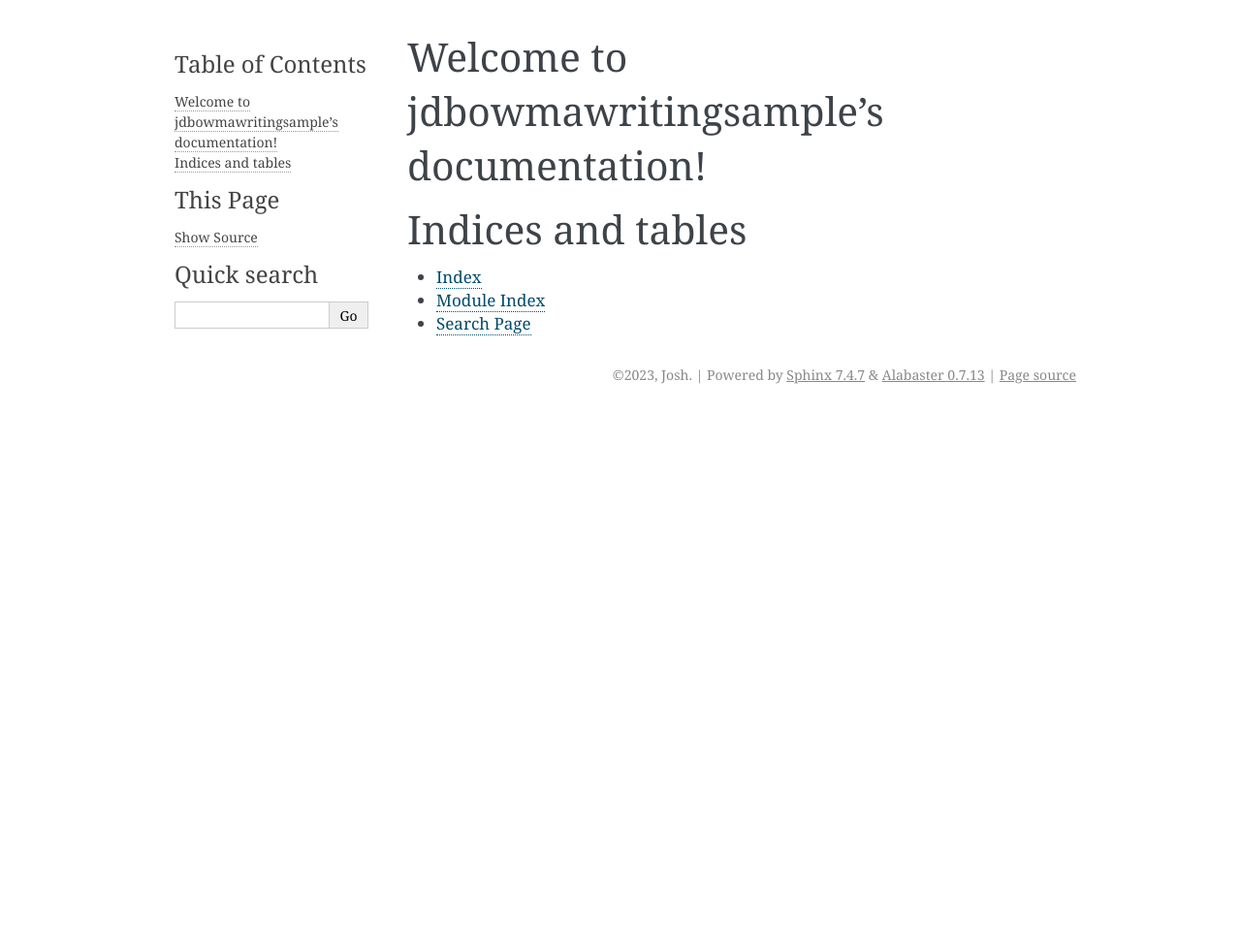
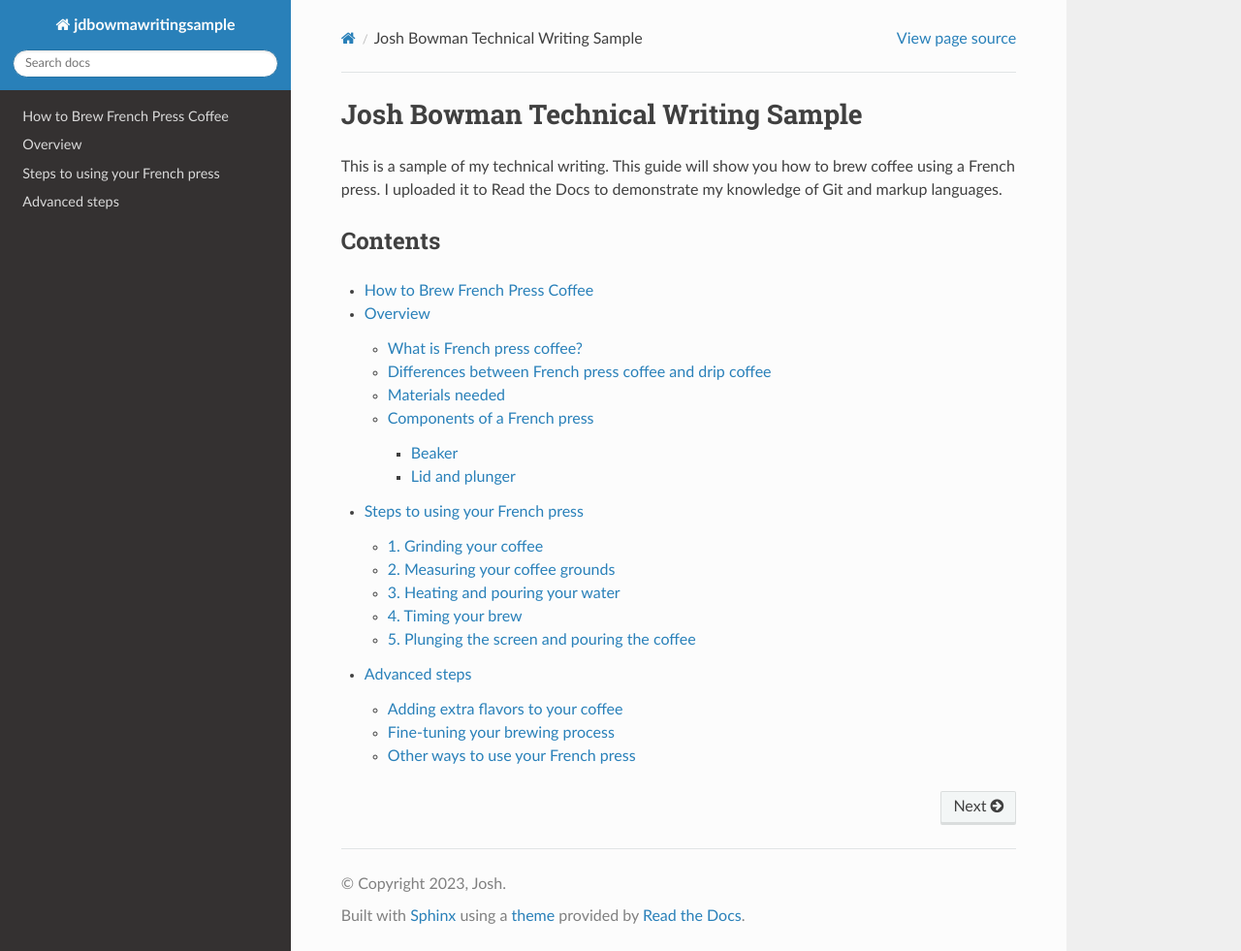
Before and after one commit to jdbowma/jdbowmawritingsample, a Sphinx documentation site: the page built from docs/index.rst, in a window 1280 px wide and 981 px high. Shown: the whole window at 97% size. Built offline with Sphinx 7.4.7 and the Read the Docs theme 2.0.0, drawn with Linux system fonts in a browser that asks for light colours.

Commit message:
Added content to instructions.md

```diff
--- a/docs/conf.py
+++ b/docs/conf.py
@@ -23,5 +23,5 @@ exclude_patterns = ['_build', 'Thumbs.db', '.DS_Store']
 # -- Options for HTML output -------------------------------------------------
 # https://www.sphinx-doc.org/en/master/usage/configuration.html#options-for-html-output
 
-html_theme = 'alabaster'
+html_theme = 'sphinx_rtd_theme'
 html_static_path = ['_static']
--- a/docs/index.rst
+++ b/docs/index.rst
@@ -1,20 +1,10 @@
-.. jdbowmawritingsample documentation master file, created by
-   sphinx-quickstart on Wed Jan 25 15:15:03 2023.
-   You can adapt this file completely to your liking, but it should at least
-   contain the root `toctree` directive.
+Josh Bowman Technical Writing Sample
+====================================
 
-Welcome to jdbowmawritingsample's documentation!
-================================================
+This is a sample of my technical writing. This guide will show you how to brew coffee using a French press. I uploaded it to Read the Docs to demonstrate my knowledge of Git and markup languages.
+
+Contents
+--------
 
 .. toctree::
-   :maxdepth: 2
-   :caption: Contents:
-
-
-
-Indices and tables
-==================
-
-* :ref:`genindex`
-* :ref:`modindex`
-* :ref:`search`
+  instructions
--- /dev/null
+++ b/docs/instructions.md
@@ -0,0 +1,84 @@
+# How to Brew French Press Coffee
+
+# Overview
+
+## What is French press coffee?
+
+French press coffee is a drink made from coffee grounds that are brewed in a French press. A French press is a kind of coffee pot that consists of a glass, plastic, or metal beaker and a lid with a plunger fixed to a metal mesh screen.
+
+Coffee grounds are placed on the bottom of the beaker. Hot water is poured over the grounds and allowed to brew for 4 minutes. The plunger is pushed down, separating the coffee grounds from the liquid.
+
+French press coffee is defined by its rich flavor and thick, oily consistency compared to other methods of brewing coffee.
+
+## Differences between French press coffee and drip coffee
+
+Drip coffee is a much more common method of brewing coffee from coffee grounds. In this method, a thin paper coffee filter is laid in the coffee maker’s basket. The filter holds the coffee grounds. Hot water is poured over the grounds in the filter, which then drips slowly into the coffee pot below. This allows for the coffee grounds to brew in the hot water before dripping into the pot. The paper filter absorbs a large amount of the oil that is present in the coffee grounds.
+
+This lack of oil is one of the primary differences between French press coffee and drip coffee. As French presses use a metal mesh screen attached to a plunger instead of a paper filter, the lipid content in French press coffee is much higher. This results in a thick and rich cup of coffee with a visible layer of oil on top.
+However, this also leads to a slightly grainier cup of coffee as the coffee grounds remain on the bottom of the beaker, below the mesh filter. Small amounts of the grounds can find their way through the filter and into the drink.
+
+## Materials needed
+
+To begin brewing your French press coffee, you will need:
+
+1. A French press coffee pot
+2. Coffee beans (pre-ground coffee can be used, but it is recommended to grind fresh beans)
+3. A coffee grinder
+4. A pot to boil water, a tea kettle, or an electric kettle
+5. A tablespoon measuring cup
+6. A cup or mug to pour your coffee into
+
+## Components of a French press
+### Beaker
+
+The base of a French press coffee pot is a metal, glass, or plastic cylinder or beaker. It has a pouring spout for dispensing coffee and usually a handle for gripping the pot.
+
+### Lid and plunger
+
+All French presses have a tight-fitting lid with a plunger mechanism going through the center. The plunger is connected to a metal mesh screen at the bottom which acts as a filter to separate the coffee grounds from the liquid coffee. There is a hole on one side of the lid that aligns with the opening on the beaker to allow coffee to pour out after the brewing is done.
+
+# Steps to using your French press
+
+
+## 1. Grinding your coffee
+
+Grind the coffee beans to a medium coarseness. It is best to grind fresh coffee beans instead of using pre-ground coffee, although you can use pre-ground coffee. French presses work best when the coffee grounds are a medium-coarse consistency. This prevents the grounds from easily penetrating through the mesh filter and making the coffee grainy.
+
+## 2. Measuring your coffee grounds
+
+Measure 2 tablespoons of coffee per 8 ounces of water and pour the grounds onto the bottom of the beaker.
+The amount of coffee grounds you need depends on personal preference, but generally, the ratio of coffee grounds to water is about 2 tablespoons of ground coffee per cup (8 ounces) of water. Start by using this standard ratio and adjust it if needed for future brews.
+
+## 3. Heating and pouring your water
+
+Measure the appropriate amount of water for the quantity of grounds used into your pot, kettle, or electric kettle. Remember, the ratio of water is about 8 ounces of water per 2 tablespoons of coffee grounds.
+
+Bring the water to a boil. When the water begins to boil, turn off the heat.
+
+Wait between 30 seconds and 1 minute to allow the water to cool. Boiling water (212 degrees Fahrenheit) is too hot and will burn the coffee, making it bitter and unpleasant. Thirty seconds to 1 minute of cooling will allow it to reach the desired temperature of just under 200 degrees Fahrenheit.
+
+If you are using an electric kettle with temperature settings, select the setting that is closest to 200 degrees Fahrenheit.
+
+Once the water has reached the desired temperature, slowly and evenly pour it over the coffee grounds in the beaker. Gently mix the water-coffee mixture with a spoon to evenly distribute the grounds in the water. Place the lid onto the top of the beaker, with the plunger pulled to the topmost position.
+
+## 4. Timing your brew
+
+Set a timer for 4 minutes. Allow the coffee to brew with the lid on for a minimum of 4 minutes.
+
+Some brands or blends of coffee may require some timing adjustment, but it is best to start with a 4-minute brew time and adjust timing as needed in the future.
+
+## 5. Plunging the screen and pouring the coffee
+
+After 4 minutes have passed, gently and slowly push the plunger down. Stop just before the very bottom of the beaker. This step separates the liquid coffee from the coffee grounds and pushes the grounds to the bottom, leaving the delicious, hot coffee at the top. The screen will prevent the grounds from being poured out.
+
+Align the opening of the lid with the open spout of the beaker and pour the coffee into the mug, cup, or thermos. Sip carefully, as the coffee is likely very hot.
+
+# Advanced steps
+
+## Adding extra flavors to your coffee
+
+As with coffee that has been brewed using other methods, there are a number of products that can be added to brewed coffee that will enhance or change its flavor.
+Milk, cream, and non-dairy milk alternatives combine well with brewed coffee. The fats in these products will contribute to an even richer, more decadent texture. They also will reduce the often bitter, intense flavor of the coffee.
+
+## Fine-tuning your brewing process
+## Other ways to use your French press
```
